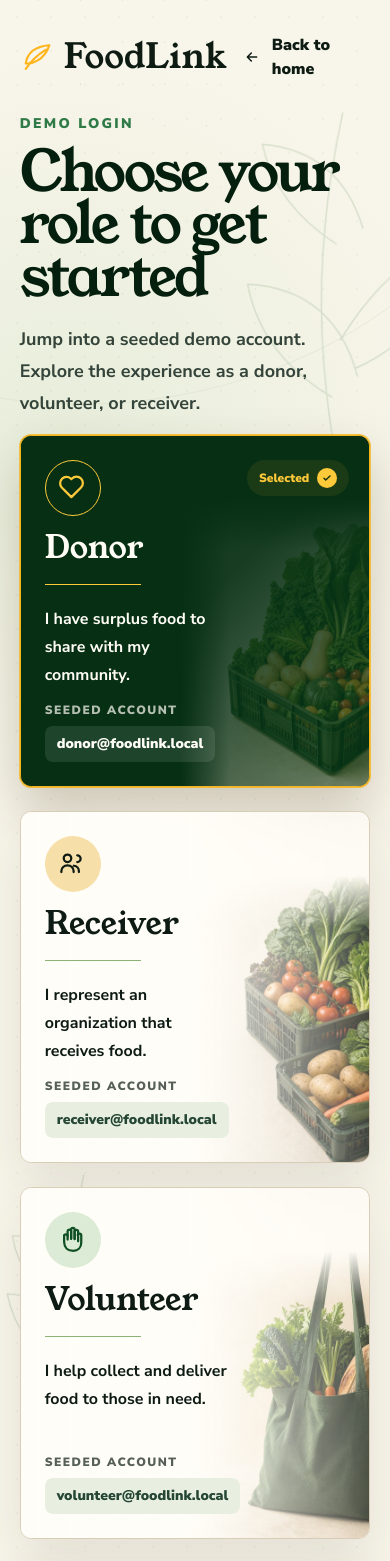
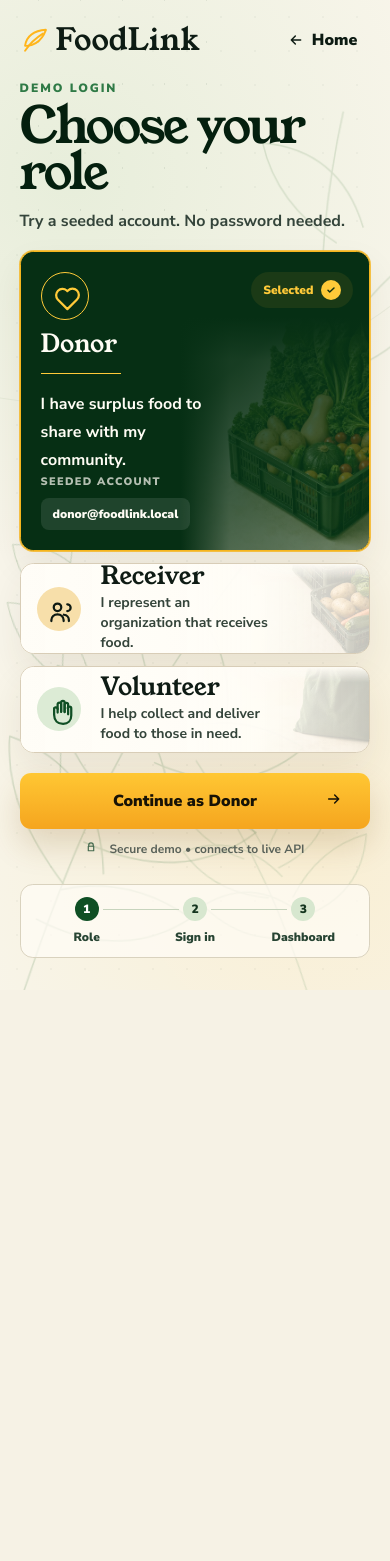
Before and after one commit to christolx/foodlink, a Next.js app in the folder frontend/: page /demo in a window 390 px wide. Shown: the top 1561 px of the page. After the commit the page ends 990 px from the top, so only its background shows below. Built offline with nearby package versions, Linux system fonts and the light colour scheme.

Commit message:
fix: polished mobile demo page layout

```diff
--- a/frontend/src/app/demo/page.tsx
+++ b/frontend/src/app/demo/page.tsx
@@ -738,13 +738,13 @@ function DemoPageContent() {
       <DemoMotionStyles />
       <BackgroundOrnaments />
 
-      <header className="demo-header demo-enter-down relative z-10 mx-auto flex w-[min(94vw,1510px)] items-center justify-between px-2 py-8 md:py-10">
+      <header className="demo-header demo-enter-down relative z-10 mx-auto flex w-[min(92vw,1510px)] items-center justify-between px-1 py-5 md:w-[min(94vw,1510px)] md:px-2 md:py-10">
         <Link
-          className="demo-brand inline-flex items-center gap-3 font-serif text-[2.15rem] leading-none text-[#071f10] md:text-[2.75rem]"
+          className="demo-brand inline-flex items-center gap-2 font-serif text-[1.9rem] leading-none text-[#071f10] md:gap-3 md:text-[2.75rem]"
           href="/"
         >
           <span
-            className="demo-brand-mark h-8 w-8 text-[#ffb51b]"
+            className="demo-brand-mark h-7 w-7 text-[#ffb51b] md:h-8 md:w-8"
             aria-hidden="true"
           >
             <LeafIcon />
@@ -752,18 +752,19 @@ function DemoPageContent() {
           FoodLink
         </Link>
         <Link
-          className="demo-back-link inline-flex min-h-11 items-center gap-3 rounded-lg border border-transparent bg-transparent px-4 font-black text-[#14351f] transition hover:-translate-y-0.5 hover:bg-[#fffdf5]/70 hover:shadow-sm md:border-[#c7c0ab] md:px-6"
+          className="demo-back-link inline-flex min-h-10 items-center gap-2 rounded-lg border border-transparent bg-transparent px-3 font-black text-[#14351f] transition hover:-translate-y-0.5 hover:bg-[#fffdf5]/70 hover:shadow-sm md:min-h-11 md:gap-3 md:border-[#c7c0ab] md:px-6"
           href="/"
         >
           <span className="h-4 w-4" aria-hidden="true">
             <BackArrowIcon />
           </span>
-          Back to home
+          <span className="md:hidden">Home</span>
+          <span className="hidden md:inline">Back to home</span>
         </Link>
       </header>
 
       <section
-        className="demo-shell relative z-10 mx-auto grid min-h-[calc(100vh-8.5rem)] w-[min(94vw,1510px)] items-start gap-x-8 gap-y-4 px-2 pb-12 pt-0 xl:grid-cols-[minmax(0,1fr)_280px] xl:gap-x-14"
+        className="demo-shell relative z-10 mx-auto grid min-h-[calc(100vh-5.5rem)] w-[min(92vw,1510px)] items-start gap-x-8 gap-y-4 px-1 pb-8 pt-0 md:min-h-[calc(100vh-8.5rem)] md:w-[min(94vw,1510px)] md:px-2 md:pb-12 xl:grid-cols-[minmax(0,1fr)_280px] xl:gap-x-14"
         aria-labelledby="demo-title"
       >
         <div
@@ -771,31 +772,30 @@ function DemoPageContent() {
           style={{ animationDelay: "80ms" }}
         >
           <HeroSprig />
-          <p className="demo-eyebrow mb-3 text-sm font-black uppercase tracking-[0.16em] text-[#2f7a46] md:text-base">
+          <p className="demo-eyebrow mb-2 text-xs font-black uppercase tracking-[0.16em] text-[#2f7a46] md:mb-3 md:text-base">
             Demo login
           </p>
           <h1
             id="demo-title"
-            className="demo-title max-w-[14ch] font-serif text-[clamp(3.55rem,5.05vw,6.15rem)] leading-[0.92] tracking-[-0.045em] text-[#041f0e]"
+            className="demo-title max-w-[10ch] font-serif text-[clamp(3rem,13vw,3.55rem)] leading-[0.9] tracking-[-0.045em] text-[#041f0e] md:max-w-[14ch] md:text-[clamp(3.55rem,5.05vw,6.15rem)] md:leading-[0.92]"
           >
-            Choose your role to get started
+            Choose your role
           </h1>
-          <p className="demo-lede mt-5 max-w-[30rem] text-lg font-bold leading-8 text-[#34443a] md:text-xl">
-            Jump into a seeded demo account. Explore the experience as a donor,
-            volunteer, or receiver.
+          <p className="demo-lede mt-3 max-w-[22rem] text-base font-bold leading-7 text-[#34443a] md:mt-5 md:max-w-[30rem] md:text-xl md:leading-8">
+            Try a seeded account. No password needed.
           </p>
         </div>
 
-        <div className="demo-roles grid gap-6 md:grid-cols-3 xl:pl-[6.3rem]">
+        <div className="demo-roles grid gap-3 md:grid-cols-3 md:gap-6 xl:pl-[6.3rem]">
           {roles.map((role, index) => {
             const isSelected = role.role === selectedRole;
 
             return (
               <button
-                className={`demo-role-card demo-enter-up demo-card-delay-${index + 1} group relative grid min-h-[22rem] overflow-hidden rounded-[0.7rem] border text-left shadow-[0_1.4rem_3.4rem_rgba(61,55,36,0.11)] transition duration-300 hover:-translate-y-1 md:min-h-[23rem] xl:min-h-[21.9rem] ${
+                className={`demo-role-card demo-enter-up demo-card-delay-${index + 1} group relative grid overflow-hidden rounded-[0.85rem] border text-left shadow-[0_1rem_2.2rem_rgba(61,55,36,0.08)] transition duration-300 hover:-translate-y-1 md:min-h-[23rem] md:rounded-[0.7rem] md:shadow-[0_1.4rem_3.4rem_rgba(61,55,36,0.11)] xl:min-h-[21.9rem] ${
                   isSelected
-                    ? "border-[#f5b51e] bg-[#062f14] text-[#fffdf5] ring-1 ring-[#f5b51e]/80 shadow-[0_1.5rem_3.2rem_rgba(61,42,5,0.22)]"
-                    : "border-[#d8cdb7] bg-[#fffdf7]/72 text-[#0e1b14] hover:border-[#b5ad98]"
+                    ? "min-h-[17.25rem] border-[#f5b51e] bg-[#062f14] text-[#fffdf5] ring-1 ring-[#f5b51e]/80 shadow-[0_1.3rem_2.8rem_rgba(61,42,5,0.18)] md:min-h-[23rem] md:shadow-[0_1.5rem_3.2rem_rgba(61,42,5,0.22)] xl:min-h-[21.9rem]"
+                    : "min-h-[5.4rem] border-[#d8cdb7] bg-[#fffdf7]/76 text-[#0e1b14] hover:border-[#b5ad98] md:min-h-[23rem] xl:min-h-[21.9rem]"
                 }`}
                 type="button"
                 key={role.role}
@@ -803,8 +803,10 @@ function DemoPageContent() {
                 aria-pressed={isSelected}
               >
                 <Image
-                  className={`demo-role-image absolute bottom-0 right-0 h-[82%] w-[54%] object-cover object-right-bottom transition duration-300 group-hover:scale-105 ${
-                    isSelected ? "opacity-58 mix-blend-screen" : "opacity-90"
+                  className={`demo-role-image absolute bottom-0 right-0 object-cover object-right-bottom transition duration-300 group-hover:scale-105 md:h-[82%] md:w-[54%] ${
+                    isSelected
+                      ? "h-[78%] w-[54%] opacity-58 mix-blend-screen"
+                      : "h-full w-[34%] opacity-35 md:opacity-90"
                   }`}
                   src={role.image}
                   alt=""
@@ -823,49 +825,65 @@ function DemoPageContent() {
                   className={`pointer-events-none absolute inset-0 ${
                     isSelected
                       ? "bg-gradient-to-br from-[#062f14] via-[#062f14]/88 to-[#062f14]/22"
-                      : "bg-gradient-to-r from-[#fffdf7] via-[#fffdf7]/92 to-[#fffdf7]/16"
+                      : "bg-gradient-to-r from-[#fffdf7] via-[#fffdf7]/94 to-[#fffdf7]/34 md:to-[#fffdf7]/16"
                   }`}
                   aria-hidden="true"
                 />
                 <span
-                  className={`demo-role-icon absolute left-6 top-6 grid h-14 w-14 place-items-center rounded-full border text-3xl md:h-16 md:w-16 ${
+                  className={`demo-role-icon absolute grid place-items-center rounded-full border text-3xl md:left-6 md:top-6 md:h-16 md:w-16 ${
                     isSelected
-                      ? "border-[#ffca39] bg-transparent text-[#ffca39]"
-                      : `${accentClasses[role.accent]} border-transparent`
+                      ? "left-5 top-5 h-12 w-12 border-[#ffca39] bg-transparent text-[#ffca39] md:h-16 md:w-16"
+                      : `left-4 top-1/2 h-11 w-11 -translate-y-1/2 ${accentClasses[role.accent]} border-transparent md:translate-y-0`
                   }`}
                   aria-hidden="true"
                 >
-                  <span className="demo-role-icon-inner h-8 w-8">
+                  <span className="demo-role-icon-inner h-6 w-6 md:h-8 md:w-8">
                     <RoleIcon icon={role.icon} />
                   </span>
                 </span>
                 {isSelected ? (
-                  <span className="demo-selected-pill absolute right-5 top-6 inline-flex items-center gap-2 rounded-full bg-[#233f17]/72 px-3 py-2 text-xs font-black text-[#ffca39] md:text-sm">
+                  <span className="demo-selected-pill absolute right-4 top-5 inline-flex items-center gap-2 rounded-full bg-[#233f17]/72 px-3 py-2 text-xs font-black text-[#ffca39] md:right-5 md:top-6 md:text-sm">
                     Selected
                     <span className="grid h-5 w-5 place-items-center rounded-full bg-[#ffca39] text-[#17310e]">
                       <CheckIcon />
                     </span>
                   </span>
                 ) : null}
-                <span className="demo-role-copy relative z-10 mt-24 block px-6 md:mt-28">
-                  <strong className="demo-role-title block font-serif text-[2rem] font-normal leading-none md:text-[2.25rem]">
+                <span
+                  className={`demo-role-copy relative z-10 block md:mt-28 md:px-6 ${
+                    isSelected
+                      ? "mt-20 px-5"
+                      : "ml-16 flex h-full flex-col justify-center px-4 pr-24 md:ml-0 md:block md:h-auto md:pr-6"
+                  }`}
+                >
+                  <strong className="demo-role-title block font-serif text-[1.55rem] font-normal leading-none md:text-[2.25rem]">
                     {role.title}
                   </strong>
                   <span
-                    className={`demo-role-divider mt-5 block h-px w-24 ${
+                    className={`demo-role-divider mt-4 h-px w-20 md:mt-5 md:block md:w-24 ${
                       isSelected ? "bg-[#ffca39]" : "bg-[#89b476]"
+                    } ${isSelected ? "block" : "hidden"}`}
+                  />
+                  <span
+                    className={`demo-role-description block font-bold md:mt-5 md:max-w-[11.5rem] md:text-lg md:leading-7 ${
+                      isSelected
+                        ? "mt-4 max-w-[11.5rem] text-base leading-7"
+                        : "mt-1 max-w-[11rem] text-sm leading-5 text-[#34443a] md:text-[#0e1b14]"
                     }`}
-                  />
-                  <span className="demo-role-description mt-5 block max-w-[11.5rem] text-base font-bold leading-7 md:text-lg">
+                  >
                     {role.description}
                   </span>
                 </span>
-                <span className="demo-role-account relative z-10 self-end px-6 pb-6">
-                  <span className="demo-role-account-label block text-xs font-black uppercase tracking-[0.12em] opacity-70">
+                <span
+                  className={`demo-role-account relative z-10 self-end px-5 pb-5 md:block md:px-6 md:pb-6 ${
+                    isSelected ? "block" : "hidden"
+                  }`}
+                >
+                  <span className="demo-role-account-label block text-[0.68rem] font-black uppercase tracking-[0.12em] opacity-70 md:text-xs">
                     Seeded account
                   </span>
                   <span
-                    className={`demo-role-account-pill mt-2 inline-flex rounded-lg px-3 py-2 text-sm font-black ${
+                    className={`demo-role-account-pill mt-2 inline-flex rounded-lg px-3 py-2 text-xs font-black md:text-sm ${
                       isSelected
                         ? "bg-white/10 text-[#fffdf5]"
                         : "bg-[#e8efe1] text-[#244633]"
@@ -879,12 +897,12 @@ function DemoPageContent() {
           })}
 
           <div
-            className="demo-actions demo-enter-up md:col-span-3"
+            className="demo-actions demo-enter-up mt-2 md:col-span-3 md:mt-0"
             style={{ animationDelay: "390ms" }}
           >
-            <div className="demo-action-grid grid gap-5 md:grid-cols-[minmax(0,1fr)_17rem] md:items-center">
+            <div className="demo-action-grid grid gap-3 md:grid-cols-[minmax(0,1fr)_17rem] md:items-center md:gap-5">
               <button
-                className="demo-submit group inline-flex min-h-16 items-center justify-center rounded-[0.55rem] bg-gradient-to-b from-[#ffc733] to-[#f5a51e] px-8 text-lg font-black text-[#171206] shadow-[0_1.4rem_2.8rem_rgba(116,72,3,0.20)] transition hover:-translate-y-0.5 disabled:cursor-not-allowed disabled:opacity-60"
+                className="demo-submit group inline-flex min-h-14 items-center justify-center rounded-[0.7rem] bg-gradient-to-b from-[#ffc733] to-[#f5a51e] px-6 text-base font-black text-[#171206] shadow-[0_1rem_2rem_rgba(116,72,3,0.18)] transition hover:-translate-y-0.5 disabled:cursor-not-allowed disabled:opacity-60 md:min-h-16 md:rounded-[0.55rem] md:px-8 md:text-lg md:shadow-[0_1.4rem_2.8rem_rgba(116,72,3,0.20)]"
                 type="button"
                 onClick={handleLogin}
                 disabled={isLoading}
@@ -901,7 +919,7 @@ function DemoPageContent() {
                   <ArrowIcon />
                 </span>
               </button>
-              <div className="demo-status inline-flex min-h-16 items-center justify-center gap-4 rounded-[0.55rem] border border-[#bfc5ad] bg-[#fffdf5]/66 px-8 text-lg font-black text-[#153821]">
+              <div className="demo-status hidden min-h-16 items-center justify-center gap-4 rounded-[0.55rem] border border-[#bfc5ad] bg-[#fffdf5]/66 px-8 text-lg font-black text-[#153821] md:inline-flex">
                 {isLoading ? (
                   <>
                     <span className="h-5 w-5 text-[#153821]" aria-hidden="true">
@@ -914,12 +932,39 @@ function DemoPageContent() {
                 )}
               </div>
             </div>
-            <p className="demo-note mt-3 inline-flex w-full items-center justify-center gap-2 text-sm font-bold text-[#5a6259] md:justify-start md:pl-[12.5rem]">
+            <p className="demo-note mt-3 inline-flex w-full items-center justify-center gap-2 text-xs font-bold text-[#5a6259] md:justify-start md:pl-[12.5rem] md:text-sm">
               <span className="h-4 w-4 text-[#456a4e]" aria-hidden="true">
                 <LockIcon />
               </span>
-              No password needed. Demo account connects to live API.
+              Secure demo • connects to live API
             </p>
+            <ol className="mt-5 grid grid-cols-3 items-start rounded-[0.8rem] border border-[#d9d2be] bg-[#fffdf7]/70 p-3 md:hidden">
+              {["Role", "Sign in", "Dashboard"].map((step, index) => (
+                <li
+                  className="relative grid justify-items-center gap-2 text-center"
+                  key={step}
+                >
+                  {index < 2 ? (
+                    <span
+                      className="absolute left-[calc(50%+1rem)] top-3 h-px w-[calc(100%-2rem)] bg-[#c7d4bd]"
+                      aria-hidden="true"
+                    />
+                  ) : null}
+                  <span
+                    className={`relative z-10 grid h-6 w-6 place-items-center rounded-full text-xs font-black ${
+                      index === 0 || (isLoading && index === 1)
+                        ? "bg-[#0f4f24] text-white"
+                        : "bg-[#d7e7cf] text-[#14351f]"
+                    }`}
+                  >
+                    {index + 1}
+                  </span>
+                  <span className="text-xs font-black text-[#274433]">
+                    {step}
+                  </span>
+                </li>
+              ))}
+            </ol>
             {error ? (
               <div className="demo-error mt-7 flex items-start justify-between gap-4 rounded-[0.55rem] border border-[#f0a59b] bg-[#fff0eb]/88 p-5 text-[#80251d] shadow-[0_1rem_2.2rem_rgba(94,35,24,0.06)]">
                 <div className="flex items-start gap-4">
@@ -947,7 +992,7 @@ function DemoPageContent() {
         </div>
 
         <aside
-          className="demo-aside demo-enter-right rounded-[0.8rem] bg-[#fffdf7]/88 p-7 shadow-[0_1.8rem_4rem_rgba(61,55,36,0.12)] backdrop-blur xl:col-start-2 xl:row-span-2 xl:row-start-1 xl:mt-[4.8rem]"
+          className="demo-aside demo-enter-right hidden rounded-[0.8rem] bg-[#fffdf7]/88 p-7 shadow-[0_1.8rem_4rem_rgba(61,55,36,0.12)] backdrop-blur xl:col-start-2 xl:row-span-2 xl:row-start-1 xl:mt-[4.8rem] xl:block"
           style={{ animationDelay: "260ms" }}
           aria-label="Demo login status"
         >
```
